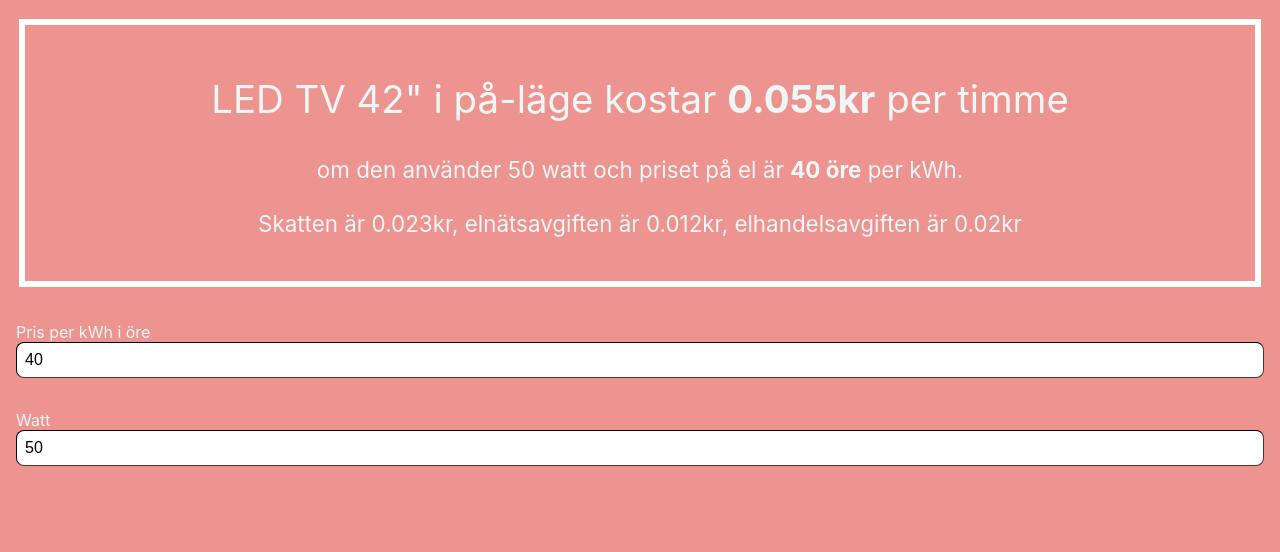
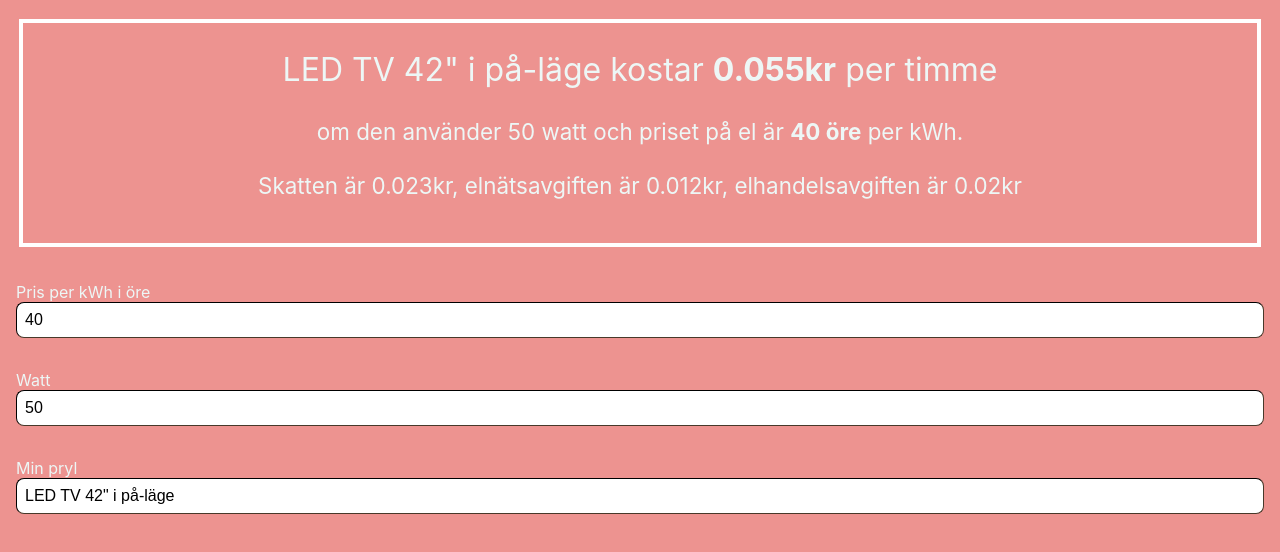
Before and after one commit to stinaq/min-elkostnad, a React (Create React App) app: page / in a window 1280 px wide. Shown: the top 552 px of the page. Built offline with nearby package versions, Linux system fonts and the light colour scheme.

Commit message:
Fix #8 Man kan nu ändra prylens namn

```diff
--- a/src/App.css
+++ b/src/App.css
@@ -18,13 +18,14 @@ a {
   text-align: center;
   color: #EDF7F6;
   padding: 1.2rem;
-  border: 6px solid white;
+  border: 4px solid white;
   margin: 1.2rem;
 }
 
 .display-cost h2 {
-  font-size: 2.4rem;
+  font-size: 2rem;
   font-weight: normal;
+  margin-top: 0.5rem;
 }
 
 .display-cost p {
--- a/src/features/DisplayCost/display-cost.tsx
+++ b/src/features/DisplayCost/display-cost.tsx
@@ -1,10 +1,10 @@
 import React from 'react'; // we need this to make JSX compile
-import { Power, Fee } from '../../types/types';
+import { Power, Fee, Thing } from '../../types/types';
 import { calculateCost } from './calculate-cost';
 
 type DisplayCostProps = {
   power: Power;
-  thing: string;
+  thing: Thing;
   fee: Fee;
 };
 
@@ -23,7 +23,7 @@ const DisplayCost = ({ power, thing, fee }: DisplayCostProps) => {
   const formattedElectricity = formatCost(electricityCost);
   return (
     <section className='display-cost'>
-      <h2>{thing} kostar <b>{formattedSum}kr</b> per timme</h2>
+      <h2>{thing.userInput} kostar <b>{formattedSum}kr</b> per timme</h2>
       <p>om den använder {power.userInput} watt och priset på el är <b>{fee.userInput} öre</b> per kWh. </p>
       <p>Skatten är {formattedTax}kr, elnätsavgiften är {formattedGrid}kr, elhandelsavgiften är {formattedElectricity}kr</p>
     </section>
--- /dev/null
+++ b/src/features/InputValues/input-thing.tsx
@@ -0,0 +1,30 @@
+import React from 'react'; // we need this to make JSX compile
+import { Thing } from '../../types/types';
+
+type InputThingProps = {
+  thing: Thing;
+  onThingChange: (newValue?: string) => void;
+};
+
+const InputThing = ({ thing, onThingChange }: InputThingProps) => {
+  const handleThingChange = (event: React.ChangeEvent<HTMLInputElement>) => {
+    const value = event.target.value;
+    onThingChange(value);
+  };
+
+  return (
+    <div>
+      <section className='input-section'>
+        <label htmlFor="thing">Min pryl</label>
+        <input
+          type='text'
+          name='thing'
+          placeholder='micro'
+          value={thing.userInput}
+          onChange={handleThingChange} />
+      </section>
+    </div>
+  );
+};
+
+export default InputThing;
--- a/src/routes/main.tsx
+++ b/src/routes/main.tsx
@@ -2,9 +2,10 @@ import React, { useState } from 'react';
 import DisplayCost from './../features/DisplayCost/display-cost';
 import InputFee from '../features/InputValues/input-fee';
 import InputPower from '../features/InputValues/input-power';
+import InputThing from '../features/InputValues/input-thing';
 import { powerData } from '../data/power'
 
-import { Power, Fee } from './../types/types'
+import { Power, Fee, Thing } from './../types/types'
 
 function Main() {
   var randomExample = powerData.getRandomExample();
@@ -13,6 +14,8 @@ function Main() {
     userInput: randomExample.userInput,
     kiloWatt: randomExample.kiloWatt
   });
+  const [thing, setThing] = useState<Thing>({ userInput: randomExample.description});
+
 
   const handlePowerChange = (newWattValue?: string) => {
     if (!newWattValue) {
@@ -24,7 +27,7 @@ function Main() {
     }
   };
 
-  const handleFeeKrPerKWh = (newOreValue?: string) => {
+  const handleFeeKrPerKWhChange = (newOreValue?: string) => {
     if (!newOreValue) {
       setFee({ userInput: newOreValue, electricityKrPerKiloWattH: 0 });
     } else {
@@ -34,11 +37,16 @@ function Main() {
     }
   };
 
+  const handleThingChange = (newThingValue?: string) => {
+    setThing({ userInput: newThingValue });
+  };
+
   return (
     <div>
-      <DisplayCost power={power} thing={randomExample.description} fee={fee} />
-      <InputFee fee={fee} onFeeKrPerKWhChange={handleFeeKrPerKWh} />
+      <DisplayCost power={power} thing={thing} fee={fee} />
+      <InputFee fee={fee} onFeeKrPerKWhChange={handleFeeKrPerKWhChange} />
       <InputPower power={power} onKiloWattChange={handlePowerChange} />
+      <InputThing thing={thing} onThingChange={handleThingChange} />
     </div>
   );
 }
--- a/src/types/types.ts
+++ b/src/types/types.ts
@@ -7,3 +7,7 @@ export interface Fee {
   userInput?: string;
   electricityKrPerKiloWattH: number;
 };
+
+export interface Thing {
+  userInput?: string;
+}
```
